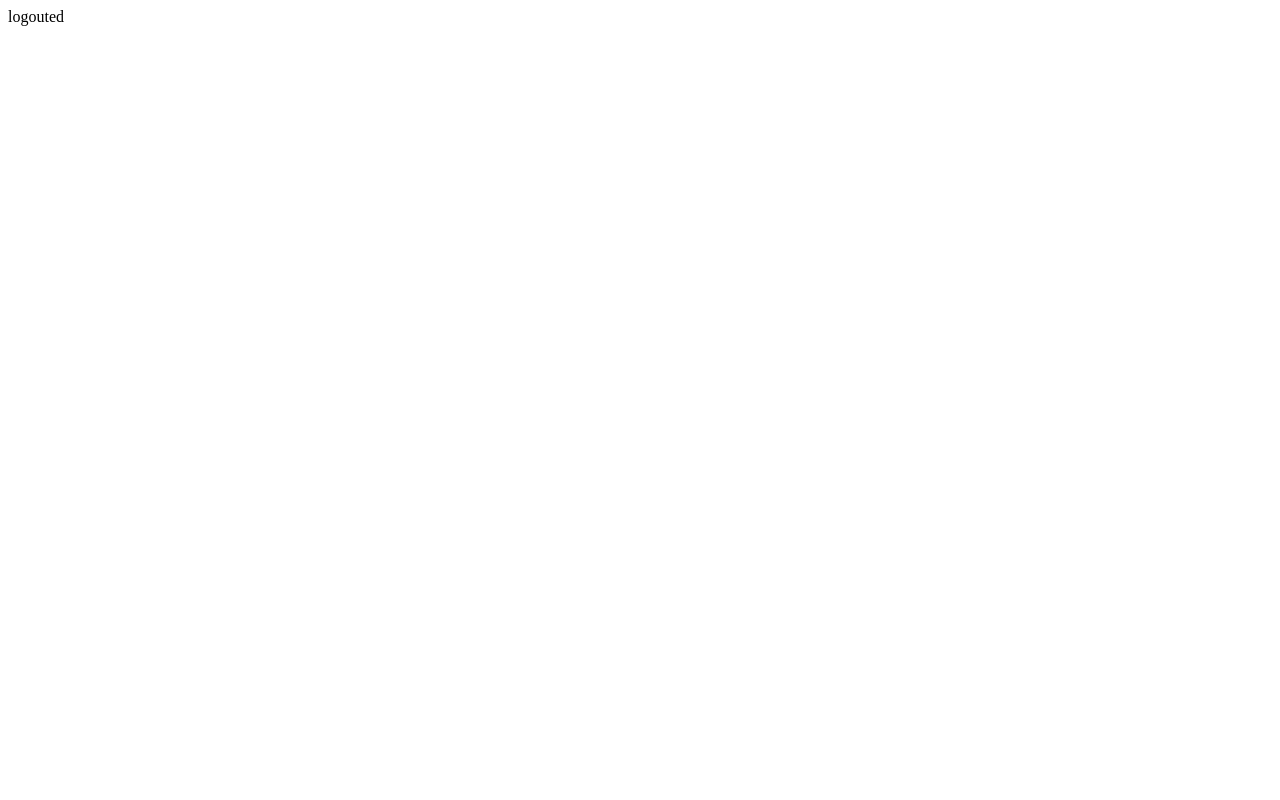
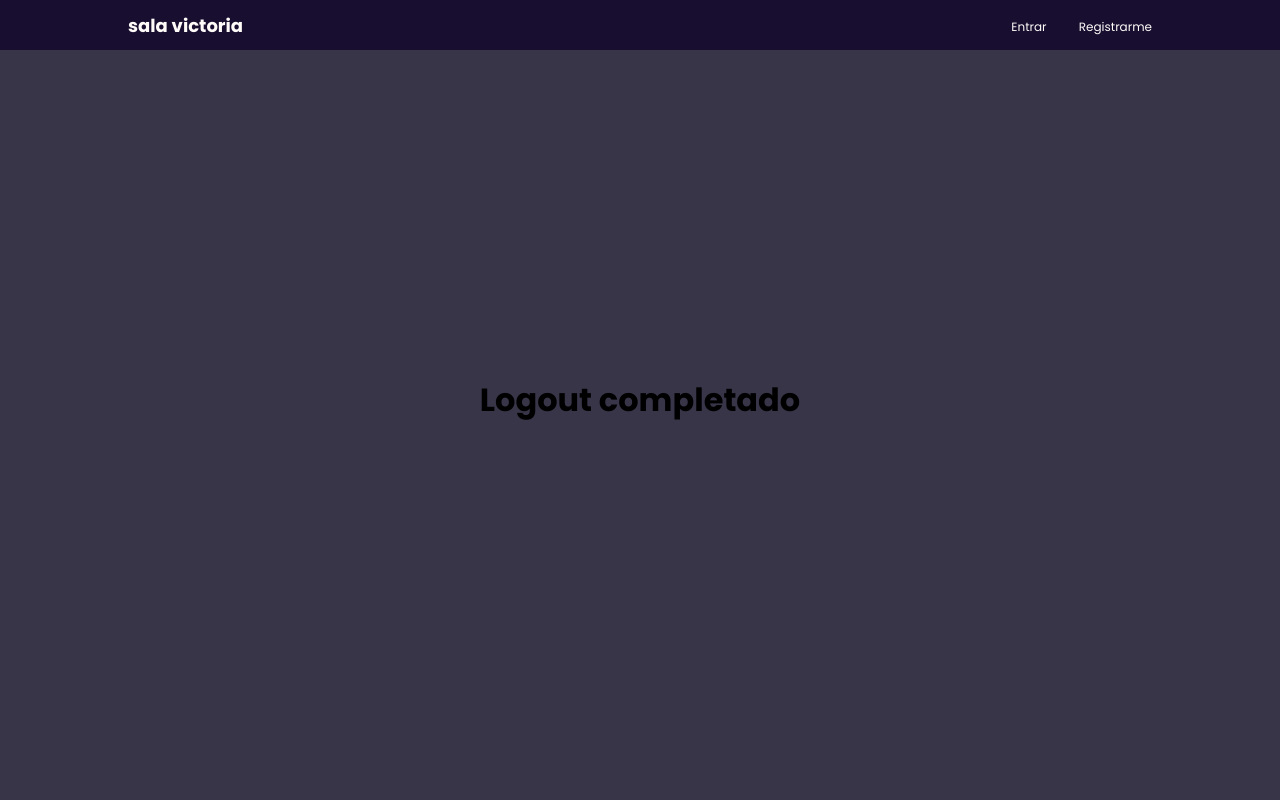
Before and after one commit to YellowBallPython/vic-test, a Django app: page /logout/ in a window 1280 px wide. Before the commit the page is almost empty. Run offline with Django 3.2, Linux system fonts and the light colour scheme; parts of the project's set-up code (start-up, migrations or seed data) failed here and were passed over.

Commit message:
body-body div applied
se aplicó el esqueleto a todos los templates del proyecto

```diff
--- a/frontend/templates/frontend/newfile.html
+++ b/frontend/templates/frontend/newfile.html
@@ -3,5 +3,6 @@
 {% block title %}
 {% endblock title %}
 
+<div class="body-body"></div>
 {% block content %}
 {% endblock content %}
--- a/profiles/templates/profiles/edit_band.html
+++ b/profiles/templates/profiles/edit_band.html
@@ -5,6 +5,7 @@
 {% endblock title %}
 
 {% block content %}
+<div class="body-body">
     <form method='POST'>
         {% csrf_token %}
         <fieldset>
@@ -12,4 +13,6 @@
         </fieldset>
         <input formmethod="POST" type="submit" value="Entrar">
     </form>
+</div>
+
 {% endblock content %}
--- a/profiles/templates/profiles/logout.html
+++ b/profiles/templates/profiles/logout.html
@@ -1 +1,11 @@
-<p>logouted</p>
+{% extends 'frontend/base.html' %}
+
+{% block title %}
+{% endblock title %}
+
+
+{% block content %}
+<div class="body-body">
+    <h1>Logout completado</h1>
+</div>
+{% endblock content %}
--- a/profiles/templates/profiles/profile.html
+++ b/profiles/templates/profiles/profile.html
@@ -5,6 +5,8 @@
 {% endblock title %}
 
 {% block content %}
+<div class="body-body">
+
     <div class="main-card">
         <div class="persona-info">
             <img class="profile-picture" src="{{user.profile.pic.url}}" alt="profile-picture">
@@ -26,6 +28,8 @@
             <small><a href="{% url 'profiles:band-creation' %}">Agregar banda ☺</a></small>
         </div>
     </div>
+</div>
+
 
 
 {% endblock content %}
--- a/profiles/templates/profiles/register.html
+++ b/profiles/templates/profiles/register.html
@@ -5,6 +5,7 @@
 {% endblock title %}
 
 {% block content %}
+<div class="body-body">
     <div class="form-content">
         <form method='POST'>
             {% csrf_token %}
@@ -17,4 +18,6 @@
             <small>Ya tienes cuenta? <a href="#">Login</a></small>
         </div>
     </div>
+</div>
+
 {% endblock content %}
--- a/reservations/templates/reservations/success.html
+++ b/reservations/templates/reservations/success.html
@@ -5,5 +5,8 @@
 {% endblock title %}
 
 {% block content %}
-<h1>SUCCESS!! :D</h1>
+<div class="body-body">
+    <h1>SUCCESS!! :D</h1>
+</div>
+
 {% endblock content %}
```
Also changed, not shown: profiles/templates/profiles/create_band.html (+8 -5 lines), reservations/templates/reservations/list.html (+9 -5 lines), reservations/templates/reservations/make.html (+9 -5 lines). Lines whose indentation alone changed are shown as unchanged.
